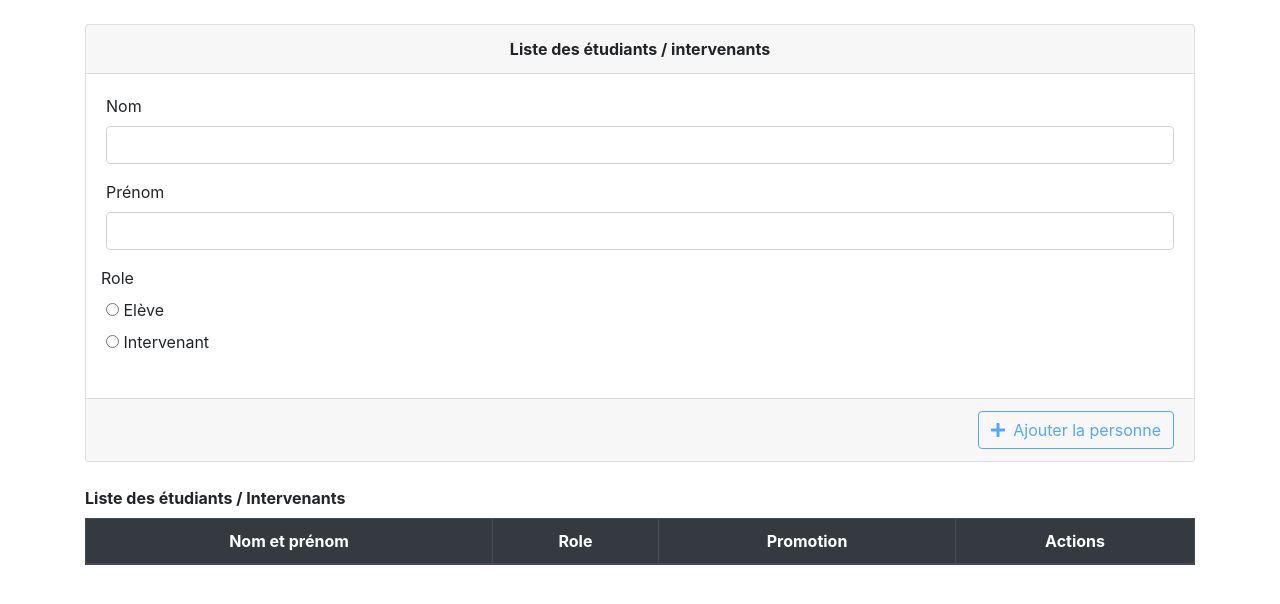
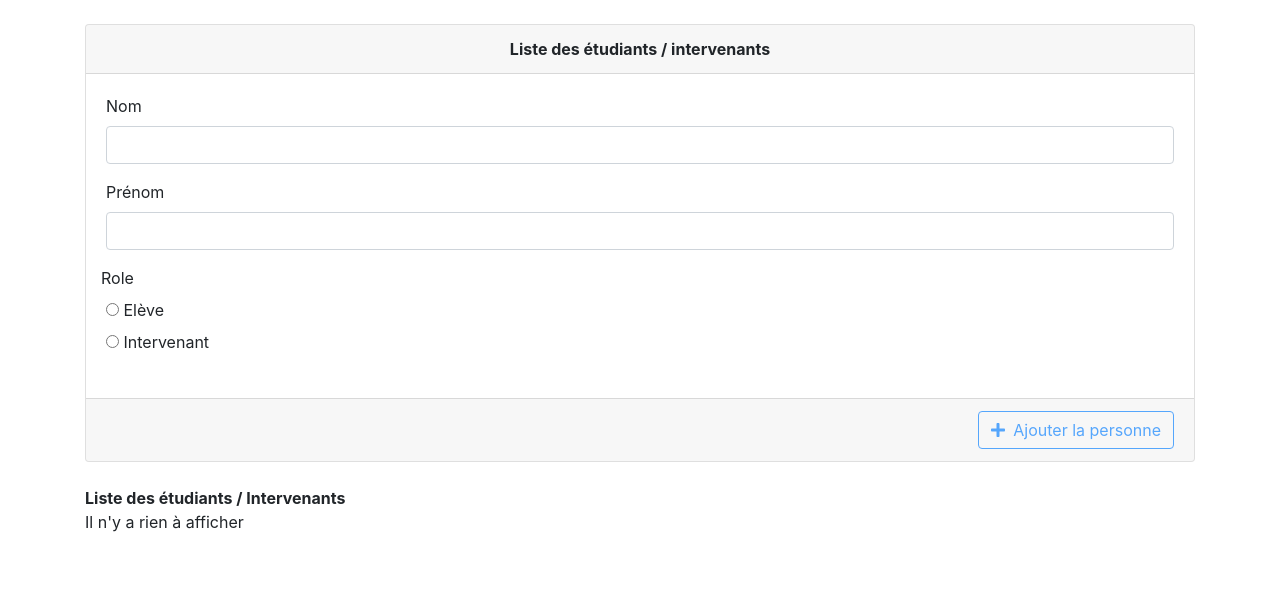
Before and after one commit to LegitBaboulinet/udev-angularjs-tp_note, a website: page index.html in a window 1280 px wide. Drawn offline with nearby package versions, Linux system fonts and the light colour scheme.

Commit message:
Modification de l'affichage du tableau Affiche 'Rien a afficher lorsque le localStorage est vide'

```diff
--- a/index.html
+++ b/index.html
@@ -106,7 +106,7 @@
         <!-- Tableau des personnes -->
         <div class="mt-4">
             <b>Liste des étudiants / Intervenants</b>
-            <table class="table table-responsive-lg mt-2 table-hover table-bordered text-center">
+            <table class="table table-responsive-lg mt-2 table-hover table-bordered text-center" ng-if="vm.people.length > 0">
                 <thead class="table-head thead-dark">
                     <tr>
                         <th>Nom et prénom</th>
@@ -131,6 +131,9 @@
                     </tr>
                 </tbody>
             </table>
+            <p ng-if="vm.people.length == 0">
+                Il n'y a rien à afficher
+            </p>
         </div>
     </div>
 
```
